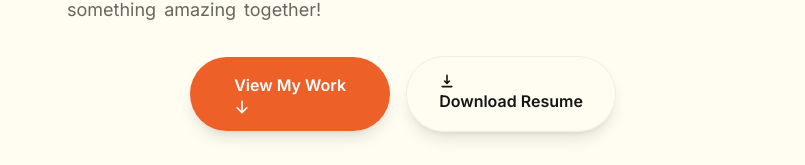
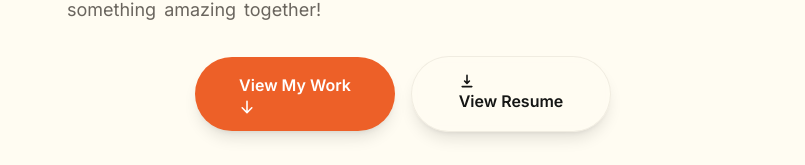
Before and after one commit to anand-jaiswal-IN/anandjaiswal_portforlio, a Next.js app: page / in a window 1280 px wide. Shown: the part 487-652 px from the top of the page, without its empty margins (237-1042 px from the left). Built offline with nearby package versions, Linux system fonts and the light colour scheme; no server answers.

Commit message:
feat: update resume link to point to Google Docs and remove local PDF file

```diff
--- a/app/about/page.tsx
+++ b/app/about/page.tsx
@@ -8,6 +8,7 @@ import { Timeline } from "@/components/ui/timeline"
 // import { SkillsDetailed } from "@/components/sections/skills-detailed"
 import Image from "next/image"
 import Link from "next/link"
+import { resumeLink } from "@/lib/constants";
 
 const education = [
   {
@@ -117,7 +118,7 @@ export default function AboutPage() {
               </div>
 
               <div className="flex flex-wrap gap-4 mt-8">
-                <Link href="/resume.pdf" target="_blank" rel="noopener noreferrer">
+                <Link href={resumeLink} target="_blank" rel="noopener noreferrer">
                   <motion.button
                     whileHover={{ scale: 1.05 }}
                     whileTap={{ scale: 0.95 }}
--- a/components/sections/hero.tsx
+++ b/components/sections/hero.tsx
@@ -10,10 +10,11 @@ import { GradientText } from "@/components/ui/gradient-text"
 import { MagneticButton } from "@/components/ui/magnetic-button"
 import { ParallaxSection } from "@/components/ui/parallax-section"
 
+import { resumeLink } from "@/lib/constants"
+
 export function HeroSection() {
   const tagline = "Full Stack Developer, AI Engineer & Tech Enthusiast";
   const description = "Crafting seamless digital experiences with code. I specialize in building robust web applications and exploring the frontiers of AI. Let's create something amazing together!";
-  const resumeLink = "/resume.pdf";
   const socialLinks = [
     {
       icon: FaGithub,
@@ -117,7 +118,7 @@ export function HeroSection() {
                 onClick={() => window.open(resumeLink, "_blank")}
               >
                 <HiDownload className="w-4 h-4" />
-                Download Resume
+                View Resume
               </MagneticButton>
             </div>
           </motion.div>
--- /dev/null
+++ b/lib/constants.ts
@@ -0,0 +1,2 @@
+export const resumeLink =
+  "https://docs.google.com/document/d/1aaTEiM-xqES1u2jmIhD1ZY2kT4tXmMZctk4VIiEvgzA/edit?usp=sharing";
```
Also changed, not shown: 1 other file (tests, documents, lock files or other folders).
